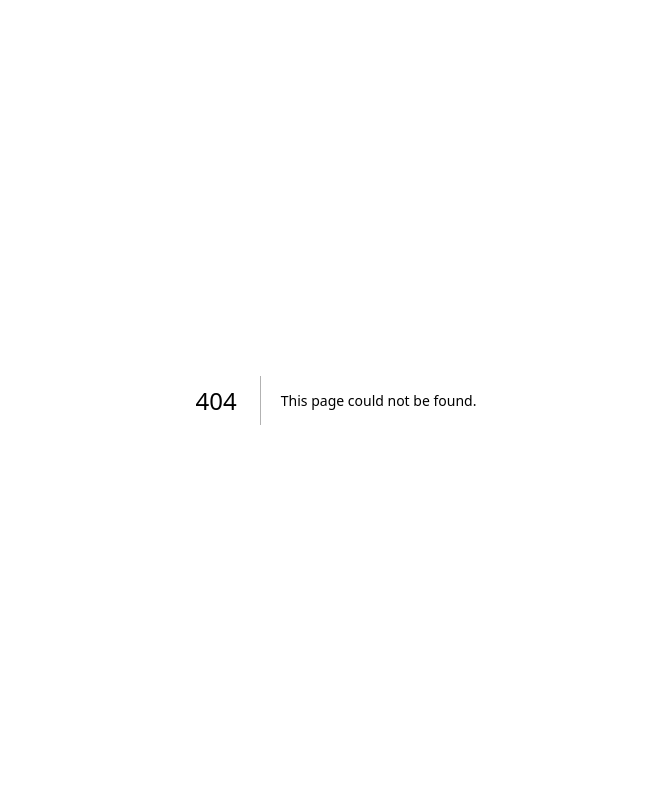
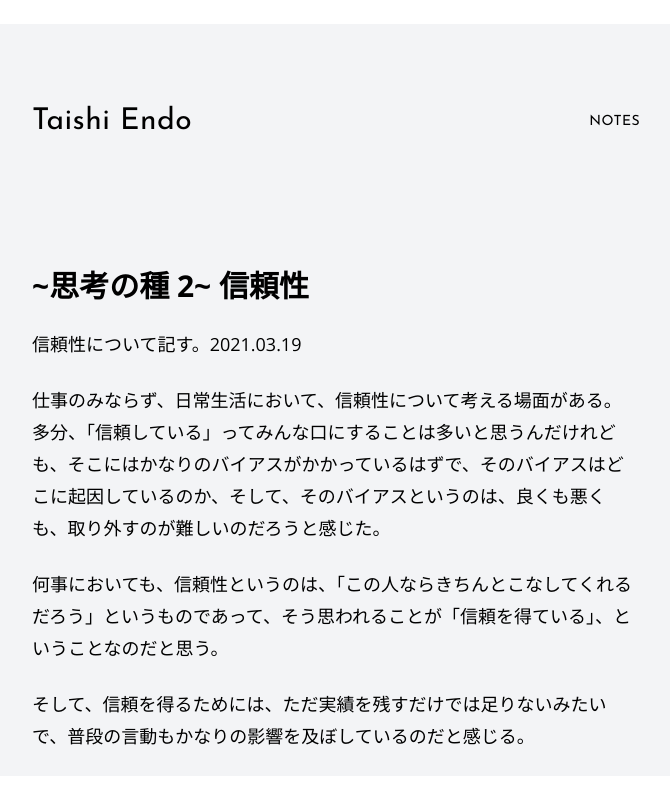
Before and after one commit to EndoTaishi/endotaishicom, a Next.js app: page /notes/note2 in a window 1280 px wide. Before the commit this address had no page. Shown: the top 798 px of the page, without its empty margins (304-974 px from the left). Built offline with nearby package versions, Linux system fonts and the light colour scheme.

Commit message:
Rename note2 to note2.tsx

```diff
--- /dev/null
+++ b/src/pages/notes/note2.tsx
@@ -0,0 +1,43 @@
+import fs from 'fs';
+import path from 'path';
+import type { NextPage, GetStaticProps } from 'next';
+import Head from 'next/head';
+import ReactMarkdown from 'react-markdown';
+import Layout from '../../components/layout';
+import Container from '../../components/container';
+import markdownStyles from '../../components/markdown-styles.module.css';
+import { CMS_NAME } from '../../../lib/constants';
+
+interface Props {
+  markdownString: string;
+}
+
+const Note: NextPage<Props> = ({ markdownString }) => {
+  return (
+    <Layout>
+      <Head>
+        <title>{CMS_NAME}</title>
+        <meta name="description" content="endotaishi.com" />
+        <link rel="icon" href="/assets/endotaishi.png" />
+      </Head>
+      <Container>
+        <div className={markdownStyles['markdown']}>
+          <ReactMarkdown>{markdownString}</ReactMarkdown>
+        </div>
+      </Container>
+    </Layout>
+  )
+}
+
+export const getStaticProps: GetStaticProps = async () => {
+  const fullPath = path.join(process.cwd(), 'src/posts', `reliability.md`);
+  const markdownString = fs.readFileSync(fullPath, 'utf8');
+
+  return {
+    props: {
+      markdownString,
+    },
+  };
+}
+
+export default Note;
```
